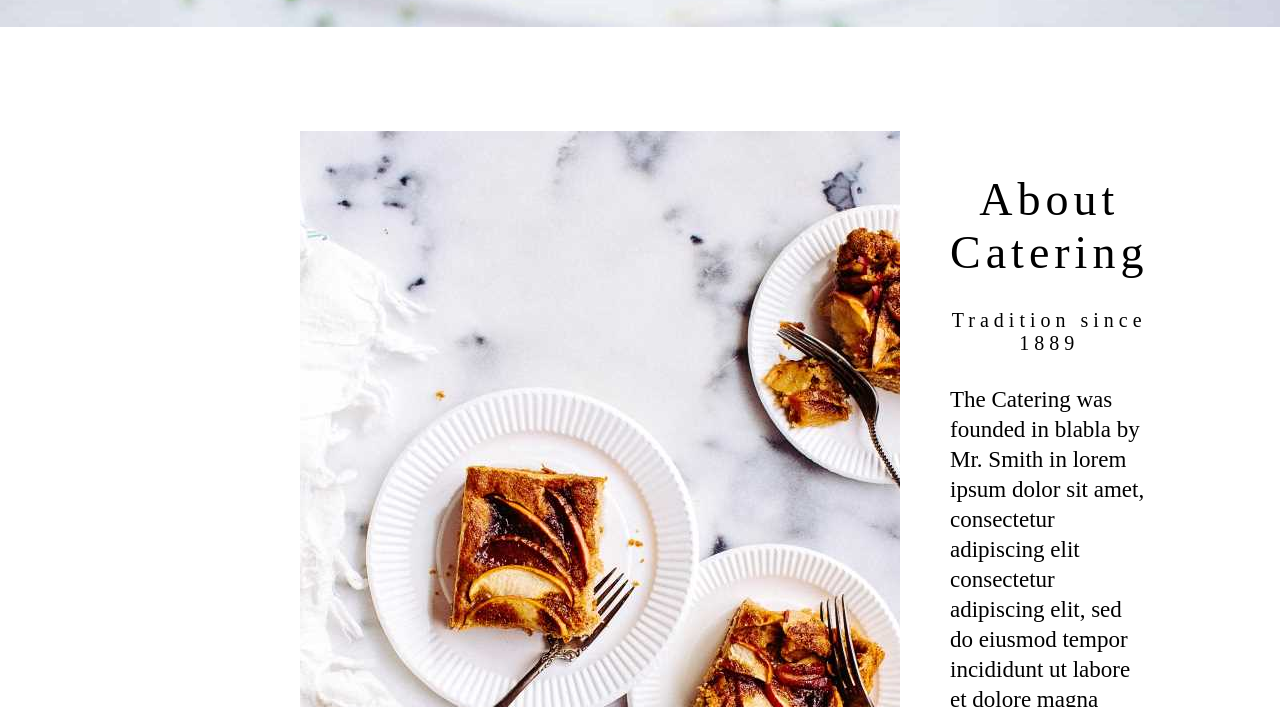
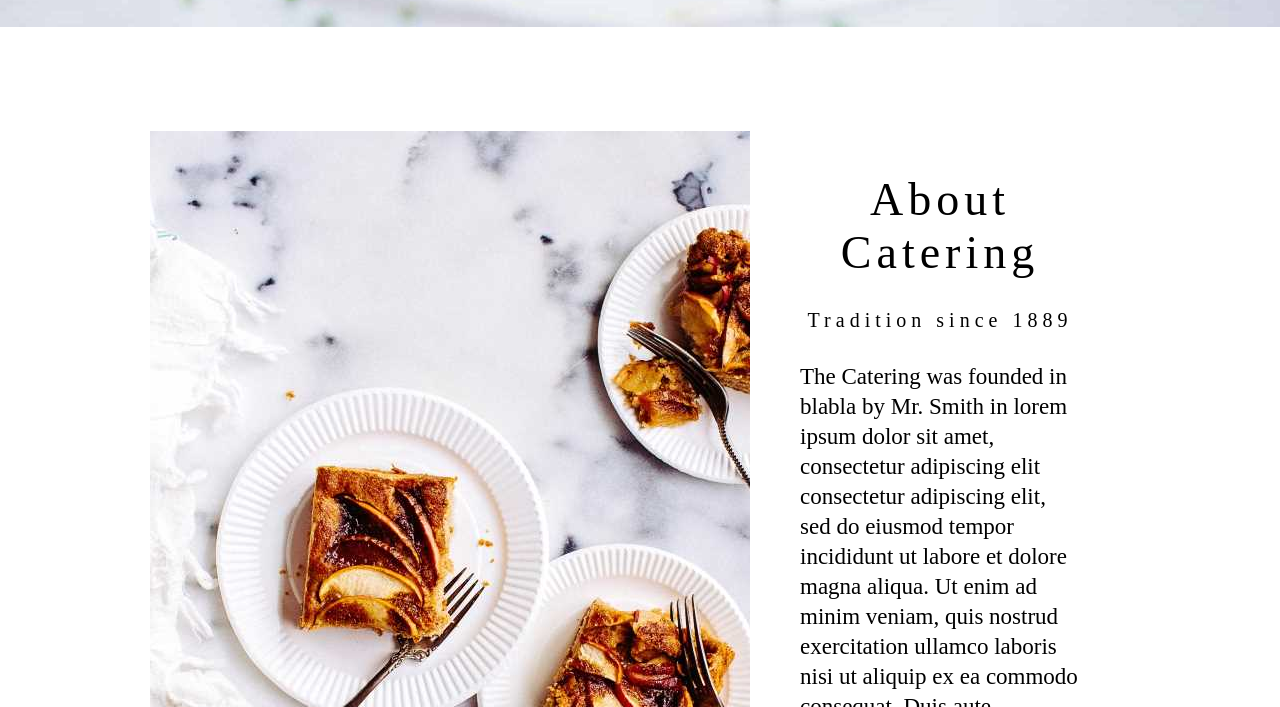
Before and after one commit to Aryan-tripathi-2004/w3school-1, a plain HTML site: page index.html in a window 1280 px wide. Shown: the part 613-1320 px from the top of the page. Drawn offline with Linux system fonts and the light colour scheme.

Commit message:
Update style.css

```diff
--- a/style.css
+++ b/style.css
@@ -46,7 +46,7 @@
 }
 .pagelayout{
     display: flex;
-    padding: 100px 300px;
+    padding: 100px 150px;
 }
 
 .content{
```
